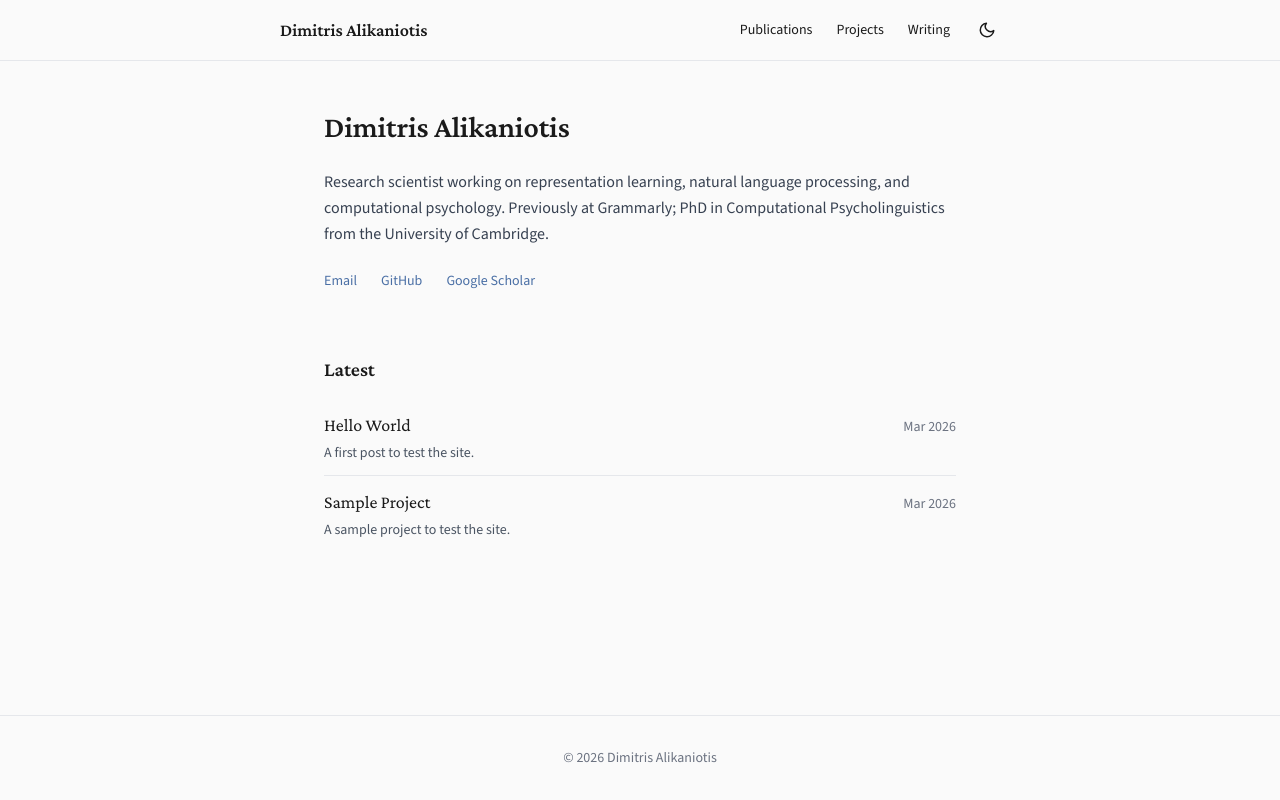
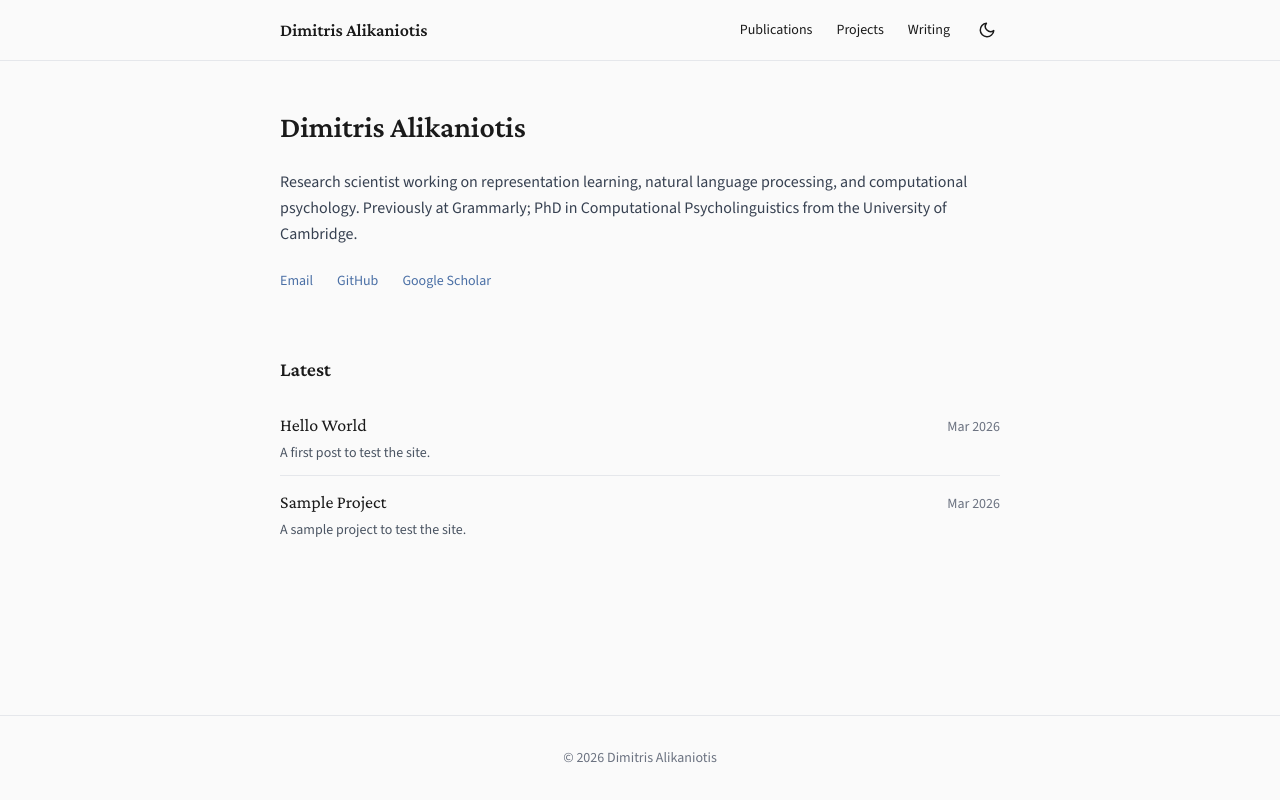
Before and after one commit to dimalik/website, a Next.js app: page / in a window 1280 px wide. Built offline with nearby package versions, Linux system fonts and the light colour scheme.

Commit message:
Widen main content area to accommodate project grid

```diff
--- a/app/layout.tsx
+++ b/app/layout.tsx
@@ -35,7 +35,7 @@
       </head>
       <body className="bg-surface-light dark:bg-surface-dark text-text-light dark:text-text-dark font-sans min-h-screen flex flex-col">
         <Nav />
-        <main className="flex-1 w-full max-w-prose mx-auto px-6 py-12">
+        <main className="flex-1 w-full max-w-3xl mx-auto px-6 py-12">
           {children}
         </main>
         <Footer />
```
